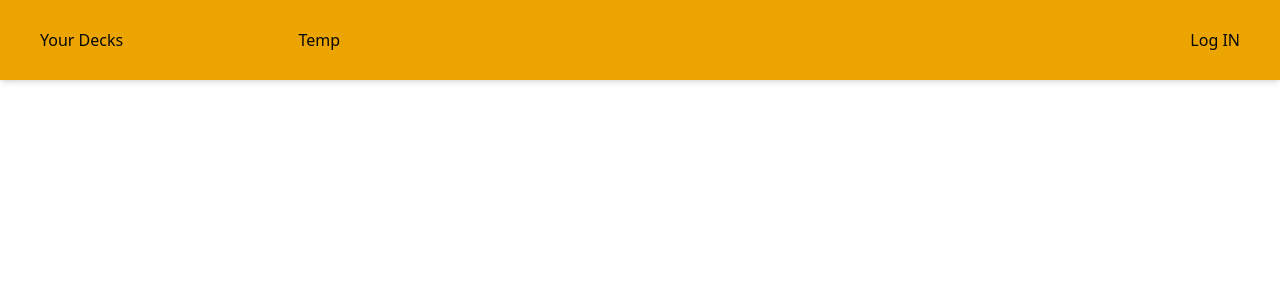
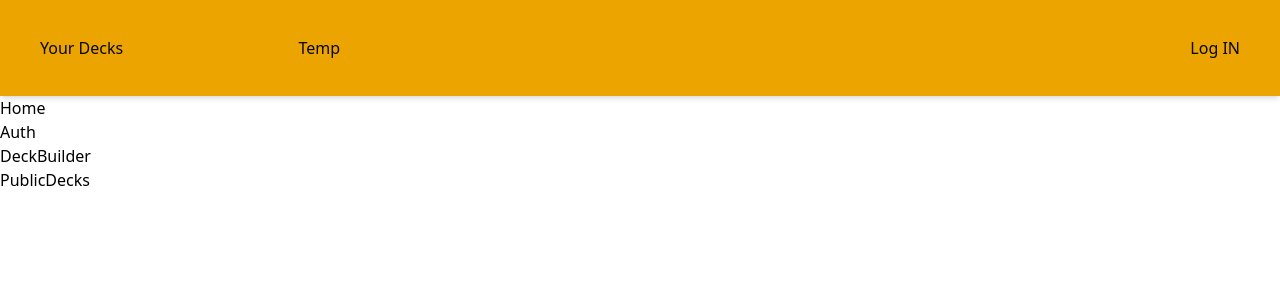
Before and after one commit to jarethcarp/assessments, a React (Vite) app in the folder personalProject/magicDeckBuilder/: page / in a window 1280 px wide. Shown: the top 300 px of the page. Built offline with nearby package versions, Linux system fonts and the light colour scheme.

Commit message:
Added the components

```diff
--- a/personalProject/magicDeckBuilder/src/App.jsx
+++ b/personalProject/magicDeckBuilder/src/App.jsx
@@ -2,13 +2,24 @@ import { useState } from 'react'
 import reactLogo from './assets/react.svg'
 import viteLogo from '/vite.svg'
 import Header from './components/Header'
+import Home from './components/home'
+import Auth from './components/Auth'
+import DeckBuilder from './components/DeckBuilder'
+import PublicDecks from './components/PublicDecks'
 
 function App() {
   const [count, setCount] = useState(0)
 
   return (
     <>
-      <Header />
+      <div className='dark:bg-black dark:text-white'>
+        <Header />
+        <Home />
+        <Auth />
+        <DeckBuilder />
+        <PublicDecks />
+
+      </div>
     </>
   )
 }
--- /dev/null
+++ b/personalProject/magicDeckBuilder/src/components/Auth.jsx
@@ -0,0 +1,9 @@
+import React from 'react'
+
+const Auth = () => {
+  return (
+    <div>Auth</div>
+  )
+}
+
+export default Auth
--- /dev/null
+++ b/personalProject/magicDeckBuilder/src/components/DeckBuilder.jsx
@@ -0,0 +1,9 @@
+import React from 'react'
+
+const DeckBuilder = () => {
+  return (
+    <div>DeckBuilder</div>
+  )
+}
+
+export default DeckBuilder
--- a/personalProject/magicDeckBuilder/src/components/Header.jsx
+++ b/personalProject/magicDeckBuilder/src/components/Header.jsx
@@ -3,7 +3,7 @@ import React from 'react'
 const Header = () => {
   return (
     <>
-        <nav className='flex justify-between items-center bg-gold h-[10vh] px-10 text-primary-dark shadow-md'>
+        <nav className='flex justify-between items-center h-24 px-10 shadow-md bg-gold text-primary-dark'>
             <div className='flex w-1/4 justify-between items-center'>
                 <button>Your Decks</button>
                 <button>Temp</button>
--- /dev/null
+++ b/personalProject/magicDeckBuilder/src/components/Home.jsx
@@ -0,0 +1,9 @@
+import React from 'react'
+
+const Home = () => {
+  return (
+    <div>Home</div>
+  )
+}
+
+export default Home
--- /dev/null
+++ b/personalProject/magicDeckBuilder/src/components/PublicDecks.jsx
@@ -0,0 +1,9 @@
+import React from 'react'
+
+const PublicDecks = () => {
+  return (
+    <div>PublicDecks</div>
+  )
+}
+
+export default PublicDecks
--- a/personalProject/magicDeckBuilder/src/components/deckList.jsx
+++ /dev/null
@@ -1,9 +0,0 @@
-import React from 'react'
-
-const deckList = () => {
-  return (
-    <div>deckList</div>
-  )
-}
-
-export default deckList
--- a/personalProject/magicDeckBuilder/src/components/deckSettings.jsx
+++ /dev/null
@@ -1,9 +0,0 @@
-import React from 'react'
-
-const deckSettings = () => {
-  return (
-    <div>deckSettings</div>
-  )
-}
-
-export default deckSettings
--- a/personalProject/magicDeckBuilder/src/index.css
+++ b/personalProject/magicDeckBuilder/src/index.css
@@ -5,3 +5,7 @@
 button:hover {
   cursor: pointer;
 }
+
+/* body {
+  background-color: black;
+} */
```
